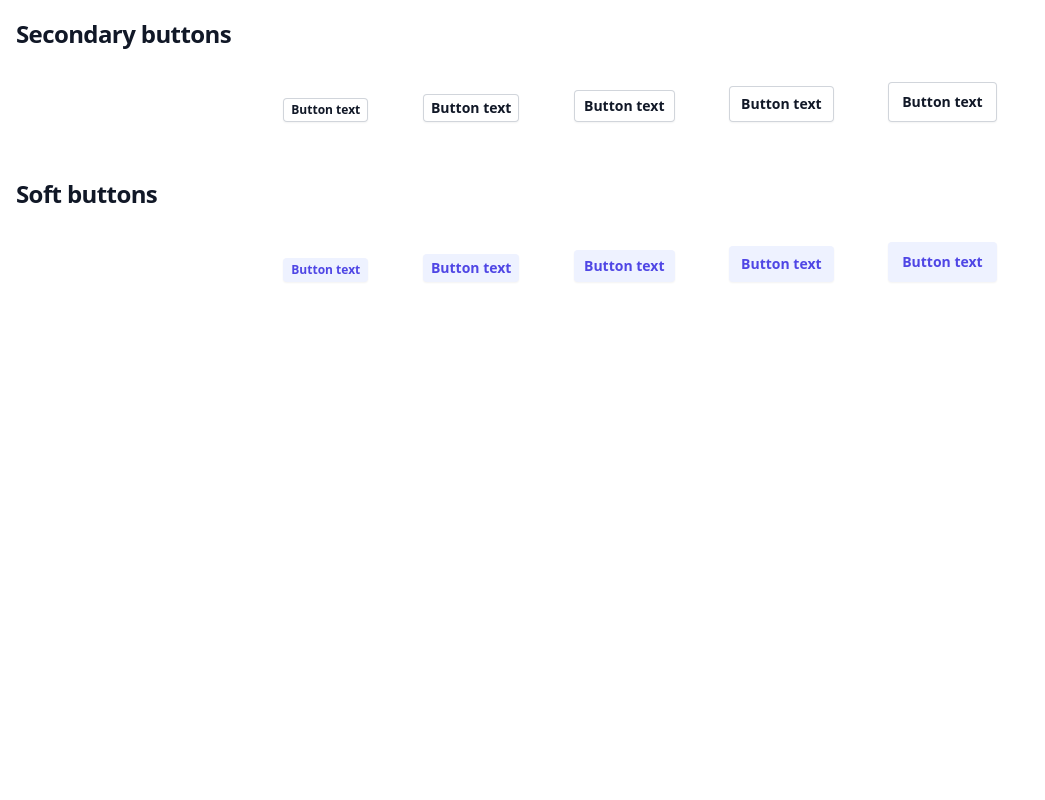
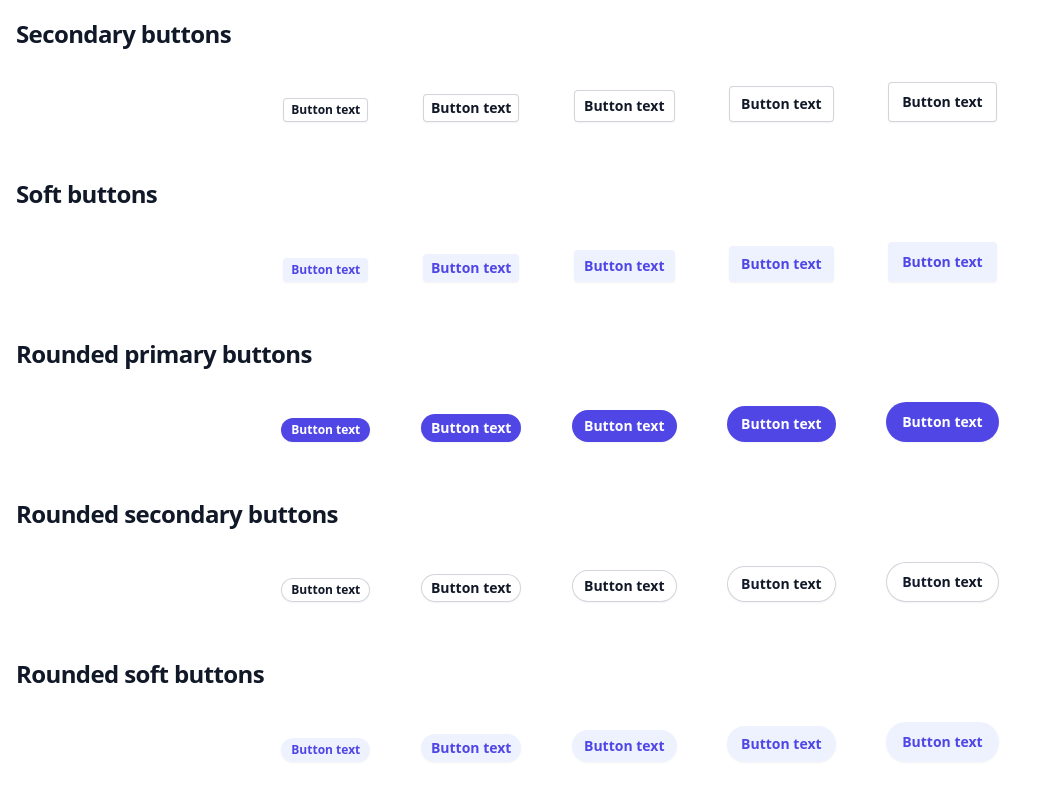
Before and after one commit to fvilers/react-tailwindui, a React (Vite) app: page /elements/buttons in a window 1280 px wide. Shown: the part 218-1018 px from the top of the page, without its empty margins (0-1045 px from the left). Before the commit the page ends 800 px from the top, so only its background shows below. Built offline with nearby package versions, Linux system fonts and the light colour scheme; a web font is replaced by a local one.

Commit message:
Add the rounded button

```diff
--- a/package.json
+++ b/package.json
@@ -11,6 +11,7 @@
     "preview": "vite preview"
   },
   "dependencies": {
+    "class-variance-authority": "^0.7.0",
     "react": "^18.2.0",
     "react-dom": "^18.2.0",
     "react-router-dom": "^6.23.1",
--- a/src/components/elements/Button.tsx
+++ b/src/components/elements/Button.tsx
@@ -1,37 +1,69 @@
+import { VariantProps, cva } from "class-variance-authority";
 import { ButtonHTMLAttributes } from "react";
 import { twMerge } from "tailwind-merge";
 
-type Size = "extra-large" | "extra-small" | "large" | "medium" | "small";
-type Variant = "primary" | "secondary" | "soft";
-type Props = ButtonHTMLAttributes<HTMLButtonElement> & {
-  size?: Size;
-  variant?: Variant;
-};
-
-const sizes: Record<Size, string> = {
+const styles = cva("button", {
+  compoundVariants: [
+    {
+      className: "px-2.5",
+      rounded: true,
+      size: "extra-small",
+    },
+    {
+      className: "px-2.5",
+      rounded: true,
+      size: "small",
+    },
+    {
+      className: "px-3",
+      rounded: true,
+      size: "medium",
+    },
+    {
+      className: "px-3.5",
+      rounded: true,
+      size: "large",
+    },
+    {
+      className: "px-4",
+      rounded: true,
+      size: "extra-large",
+    },
+  ],
+  defaultVariants: {
+    rounded: false,
+    size: "medium",
+    variant: "secondary",
+  },
+  variants: {
+    rounded: {
+      false: "rounded",
+      true: "rounded-full",
+    },
+    size: {
       "extra-large": "px-3.5 py-2.5 text-sm",
       "extra-small": "px-2 py-1 text-xs",
       large: "px-3 py-2 text-sm",
       medium: "px-2.5 py-1.5 text-sm",
       small: "px-2 py-1 text-sm",
-};
-const variants: Record<Variant, string> = {
+    },
+    variant: {
       primary:
-    "rounded bg-indigo-600 font-semibold text-white shadow-sm hover:bg-indigo-500 focus-visible:outline focus-visible:outline-2 focus-visible:outline-offset-2 focus-visible:outline-indigo-600",
+        "bg-indigo-600 font-semibold text-white shadow-sm hover:bg-indigo-500 focus-visible:outline focus-visible:outline-2 focus-visible:outline-offset-2 focus-visible:outline-indigo-600",
       secondary:
-    "rounded bg-white font-semibold text-gray-900 shadow-sm ring-1 ring-inset ring-gray-300 hover:bg-gray-50",
-  soft: "rounded bg-indigo-50 font-semibold text-indigo-600 shadow-sm hover:bg-indigo-100",
-};
+        "bg-white font-semibold text-gray-900 shadow-sm ring-1 ring-inset ring-gray-300 hover:bg-gray-50",
+      soft: "bg-indigo-50 font-semibold text-indigo-600 shadow-sm hover:bg-indigo-100",
+    },
+  },
+});
 
-function Button({
-  className,
-  size = "medium",
-  variant = "secondary",
-  ...rest
-}: Props) {
+type Props = ButtonHTMLAttributes<HTMLButtonElement> &
+  VariantProps<typeof styles>;
+
+function Button({ className, rounded, size, variant, ...rest }: Props) {
   return (
     <button
-      className={twMerge(sizes[size], variants[variant], className)}
+      className={twMerge(styles({ rounded, size, variant }), className)}
       {...rest}
     />
   );
--- a/src/pages/ButtonsPage.tsx
+++ b/src/pages/ButtonsPage.tsx
@@ -88,6 +88,84 @@ function ButtonsPage() {
           </div>
         </div>
       </div>
+
+      <div>
+        <h2 className="text-xl font-bold leading-6 text-gray-900 sm:truncate sm:text-2xl sm:tracking-tight">
+          Rounded primary buttons
+        </h2>
+
+        <div className="bg-white px-4 py-8">
+          <div className="mx-auto flex max-w-3xl flex-col items-center justify-start space-y-4 sm:flex-row sm:items-end sm:justify-around sm:space-y-0">
+            <Button rounded size="extra-small" variant="primary">
+              Button text
+            </Button>
+            <Button rounded size="small" variant="primary">
+              Button text
+            </Button>
+            <Button rounded size="medium" variant="primary">
+              Button text
+            </Button>
+            <Button rounded size="large" variant="primary">
+              Button text
+            </Button>
+            <Button rounded size="extra-large" variant="primary">
+              Button text
+            </Button>
+          </div>
+        </div>
+      </div>
+
+      <div>
+        <h2 className="text-xl font-bold leading-6 text-gray-900 sm:truncate sm:text-2xl sm:tracking-tight">
+          Rounded secondary buttons
+        </h2>
+
+        <div className="bg-white px-4 py-8">
+          <div className="mx-auto flex max-w-3xl flex-col items-center justify-start space-y-4 sm:flex-row sm:items-end sm:justify-around sm:space-y-0">
+            <Button rounded size="extra-small" variant="secondary">
+              Button text
+            </Button>
+            <Button rounded size="small" variant="secondary">
+              Button text
+            </Button>
+            <Button rounded size="medium" variant="secondary">
+              Button text
+            </Button>
+            <Button rounded size="large" variant="secondary">
+              Button text
+            </Button>
+            <Button rounded size="extra-large" variant="secondary">
+              Button text
+            </Button>
+          </div>
+        </div>
+      </div>
+
+      <div>
+        <h2 className="text-xl font-bold leading-6 text-gray-900 sm:truncate sm:text-2xl sm:tracking-tight">
+          Rounded soft buttons
+        </h2>
+
+        <div className="bg-white px-4 py-8">
+          <div className="mx-auto flex max-w-3xl flex-col items-center justify-start space-y-4 sm:flex-row sm:items-end sm:justify-around sm:space-y-0">
+            <Button rounded size="extra-small" variant="soft">
+              Button text
+            </Button>
+            <Button rounded size="small" variant="soft">
+              Button text
+            </Button>
+            <Button rounded size="medium" variant="soft">
+              Button text
+            </Button>
+            <Button rounded size="large" variant="soft">
+              Button text
+            </Button>
+            <Button rounded size="extra-large" variant="soft">
+              Button text
+            </Button>
+          </div>
+        </div>
+      </div>
     </main>
   );
 }
```
Also changed, not shown: 1 other file (tests, documents, lock files or other folders). Lines whose indentation alone changed are shown as unchanged.
